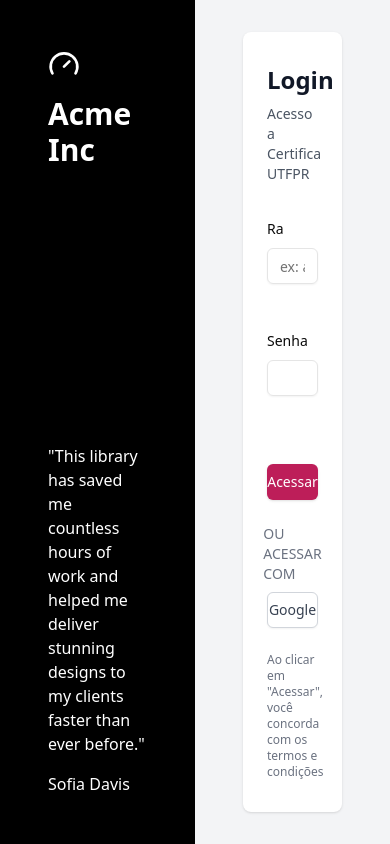
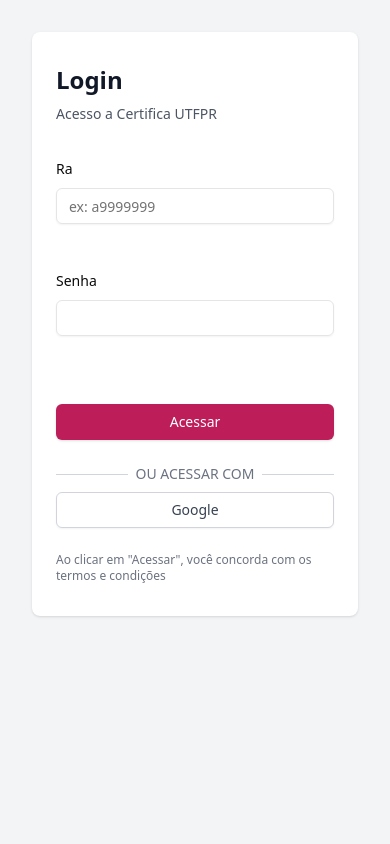
Before and after one commit to josehcagini/certifica-utf-front-end, a Next.js app: page /login in a window 390 px wide. Built offline with nearby package versions, Linux system fonts and the light colour scheme.

Commit message:
feat: CERUTF-107 adcionar responsividade

```diff
--- a/src/app/login/page.tsx
+++ b/src/app/login/page.tsx
@@ -4,21 +4,22 @@ import LoginForm from './_components/LoginForm'
 
 export default function Login() {
   return (
-    <div className="flex h-screen bg-gray-100">
-      <div className="flex w-1/2 flex-col justify-between bg-black p-12 text-white">
+    <div className="flex h-screen flex-col bg-gray-100 lg:flex-row">
+      <div className="hidden w-full flex-col justify-between bg-black p-8 text-white lg:flex lg:w-1/2 lg:p-12">
         <div>
           <GaugeIcon className="h-8 w-8 text-white" />
           <h1 className="mt-4 text-3xl font-semibold">Acme Inc</h1>
         </div>
-        <div>
-          <blockquote>
+        <div className="mt-6 lg:mt-0">
+          <blockquote className="text-base leading-relaxed">
             "This library has saved me countless hours of work and helped me
             deliver stunning designs to my clients faster than ever before."
           </blockquote>
-          <p className="mt-4">Sofia Davis</p>
+          <p className="mt-4 text-sm">Sofia Davis</p>
         </div>
       </div>
-      <div className="flex w-1/2 items-center justify-center p-12">
+
+      <div className="flex w-full items-center justify-center p-8 lg:w-1/2 lg:p-12">
         <div className="w-full max-w-md">
           <div className="rounded-lg bg-white px-6 py-8 shadow sm:px-10">
             <div className="mb-8">
```
